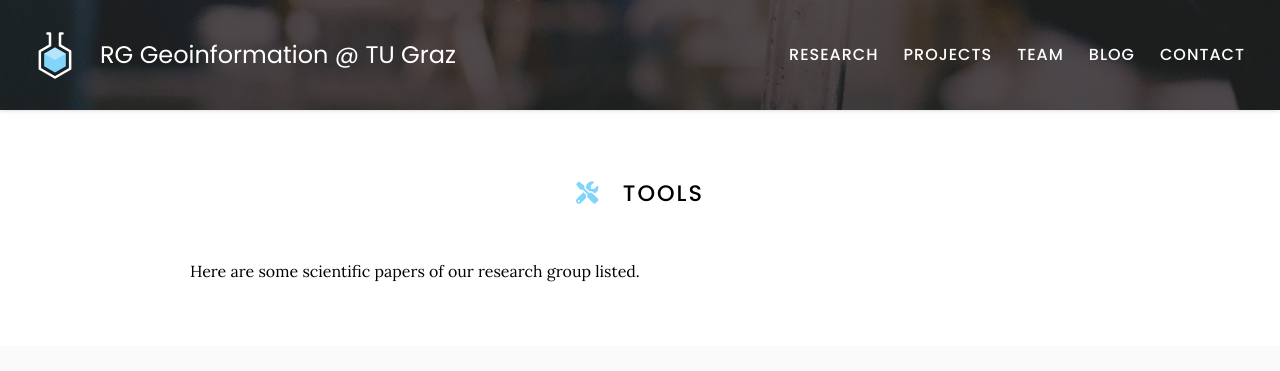
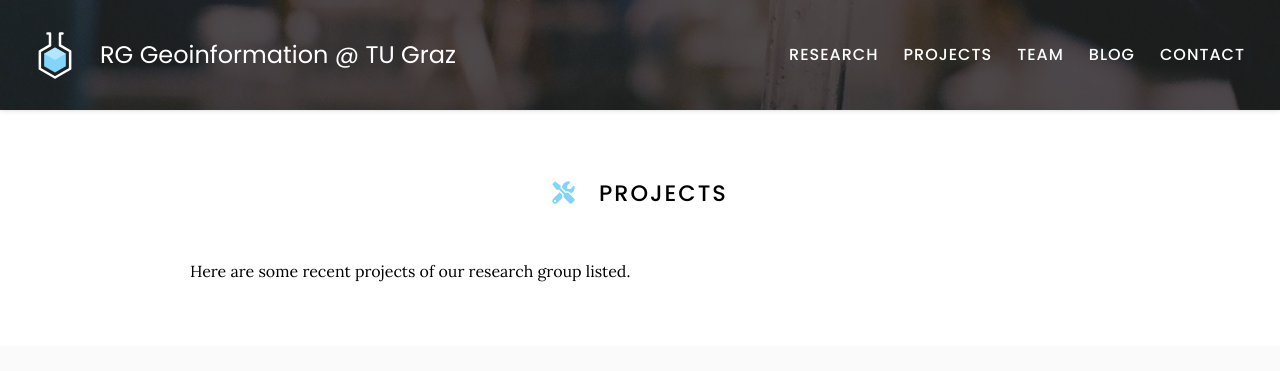
Before and after one commit to Geoinfo-TUGraz/Geoinfo-TUGraz.github.io, a Jekyll site: the page built from projects/index.md, in a window 1280 px wide. Shown: the top 371 px of the page. Built offline with Jekyll 4.4.1, drawn with Linux system fonts in a browser that asks for light colours.

Commit message:
Update index.md

```diff
--- a/projects/index.md
+++ b/projects/index.md
@@ -5,9 +5,9 @@ nav:
   tooltip: Recent projects of the Research Group
 ---
 
-# <i class="fas fa-tools"></i>Tools
+# <i class="fas fa-tools"></i>Projects
 
-Here are some scientific papers of our research group listed.
+Here are some recent projects of our research group listed.
 
 {% include search-info.html %}
 
```
